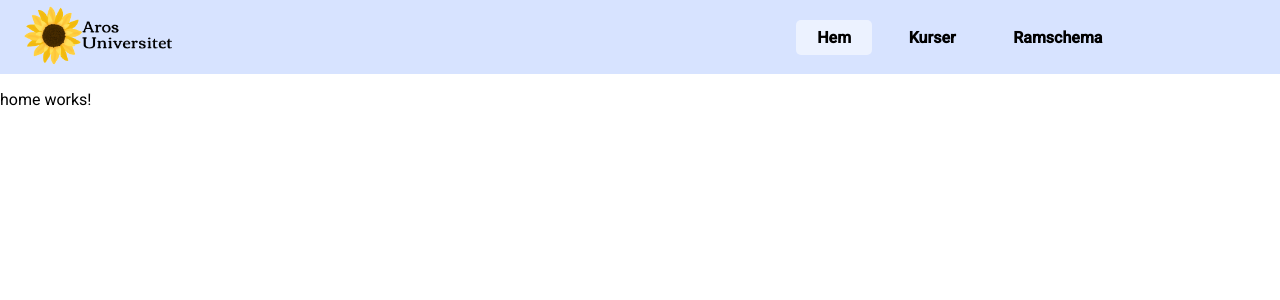
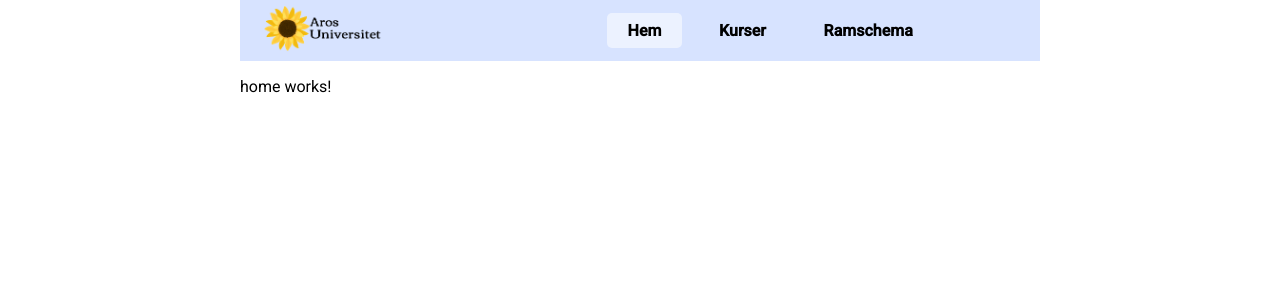
Before and after one commit to rare2400/projekt-ts, an Angular app: page /Hem in a window 1280 px wide. Shown: the top 300 px of the page. Built offline with nearby package versions, Linux system fonts and the light colour scheme.

Commit message:
container för max-width och centreras med margin

```diff
--- a/src/styles.css
+++ b/src/styles.css
@@ -1,2 +1,7 @@
 html, body { height: 100%; }
 body { margin: 0; font-family: Roboto, "Helvetica Neue", sans-serif; }
+
+.container {
+    max-width: 50em;
+    margin: 0 auto;
+}
```
